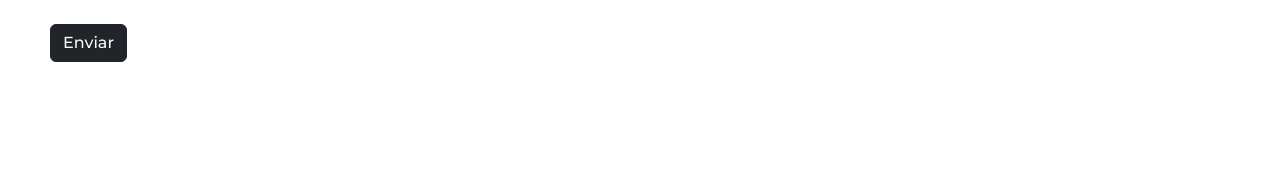
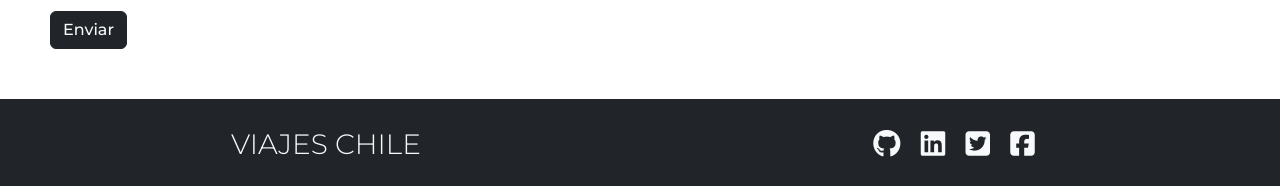
Before and after one commit to reprissse/M2_Viajes-Chile, a plain HTML site: page assets/index.html in a window 1280 px wide. Shown: the part 2615-2801 px from the top of the page. Before the commit the page ends 2677 px from the top, so only its background shows below. Drawn offline with nearby package versions, Linux system fonts and the light colour scheme.

Commit message:
:sparkles: se crea footer

```diff
--- a/assets/css/stye.css
+++ b/assets/css/stye.css
@@ -41,3 +41,7 @@ form {
     padding-left: 50px;
     padding-right: 50px;
 }
+
+footer{
+    padding-top:50px
+}
--- a/assets/index.html
+++ b/assets/index.html
@@ -142,11 +142,11 @@
     </section>
 
     <!--columna de cards-->
-    <section id="viajes" class="p-3">
+    <section id="viajes" class="p-2">
     <div class="row mx-2">
 
         <!--card viaje 1-->
-        <div class="col-12 col-lg-3 col-sm-6">
+        <div class="col-12 col-lg-3 col-sm-6 mb-4">
             <div class="card">
                 <div class="shadow bg-body rounded"><!--sombra-->
                     <img src="./img/card1.jpg" class="card-img-top">
@@ -162,7 +162,7 @@
         </div>
 
     <!--card viaje 2-->
-        <div class="col-12 col-lg-3 col-sm-6">
+        <div class="col-12 col-lg-3 col-sm-6 mb-4">
             <div class="card">
                 <div class="shadow bg-body rounded"><!--sombra-->
                     <img src="./img/card2.jpg" class="card-img-top">
@@ -178,7 +178,7 @@
         </div>
 
     <!--card viaje 3-->
-        <div class="col-12 col-lg-3 col-sm-6">
+        <div class="col-12 col-lg-3 col-sm-6 mb-4">
             <div class="card">
                 <div class="shadow bg-body rounded"><!--sombra-->
                     <img src="./img/card3.jpg" class="card-img-top">
@@ -195,7 +195,7 @@
 
 
     <!--card viaje 4-->
-        <div class="col-12 col-lg-3 col-sm-6">
+        <div class="col-12 col-lg-3 col-sm-6 mb-4">
             <div class="card">
                 <div class="shadow bg-body rounded"><!--sombra-->
                     <img src="./img/card4.jpg" class="card-img-top">
@@ -250,6 +250,40 @@
         </form>
 
 
+    <!--footer-->
+    <footer>
+        <div class="row bg-dark text-center text-light sinpadding p-4">
+
+            <!--Viajes Chile-->
+            <div class="col-12 col-md-6">
+                <div class="viajes-chile fs-3 fw-light text-light">VIAJES CHILE
+                </div>
+            </div>
+
+            <!-----RRSS------->
+            <div class="col-12 col-md-6">
+                <div class="rrss">
+
+                    <!-- github -->
+                    <a class="text-light fs-3 p-2" href="https://github.com" target="blank">
+                        <i class="fa-brands fa-github"></i></a>
+
+                    <!-- linkedin -->
+                    <a class="text-light fs-3 p-2" href="https://www.linkedin.com" target="blank">
+                        <i class="fa-brands fa-linkedin"></i></a>
+
+                    <!-- twitter -->
+                    <a class="text-light fs-3 p-2" href="https://twitter.com" target="blank">
+                        <i class="fa-brands fa-square-twitter"></i></a>
+
+                    <!-- facebook -->
+                    <a class="text-light fs-3 p-2" data-bs-toggle="tooltip" data-bs-placement="bottom" data-bs-title="Encuentranos en Facebook" href="https://www.facebook.com" target="blank">
+                          <i class="fa-brands fa-square-facebook"></i></a>
+                </div>
+            </div>
+        </div>
+    </footer>
+
     <!-- script bootstrap -->
     <script src="https://cdn.jsdelivr.net/npm/bootstrap@5.3.2/dist/js/bootstrap.bundle.min.js" integrity="sha384-C6RzsynM9kWDrMNeT87bh95OGNyZPhcTNXj1NW7RuBCsyN/o0jlpcV8Qyq46cDfL" crossorigin="anonymous"></script>
     <!-- scrip jquery -->
```
